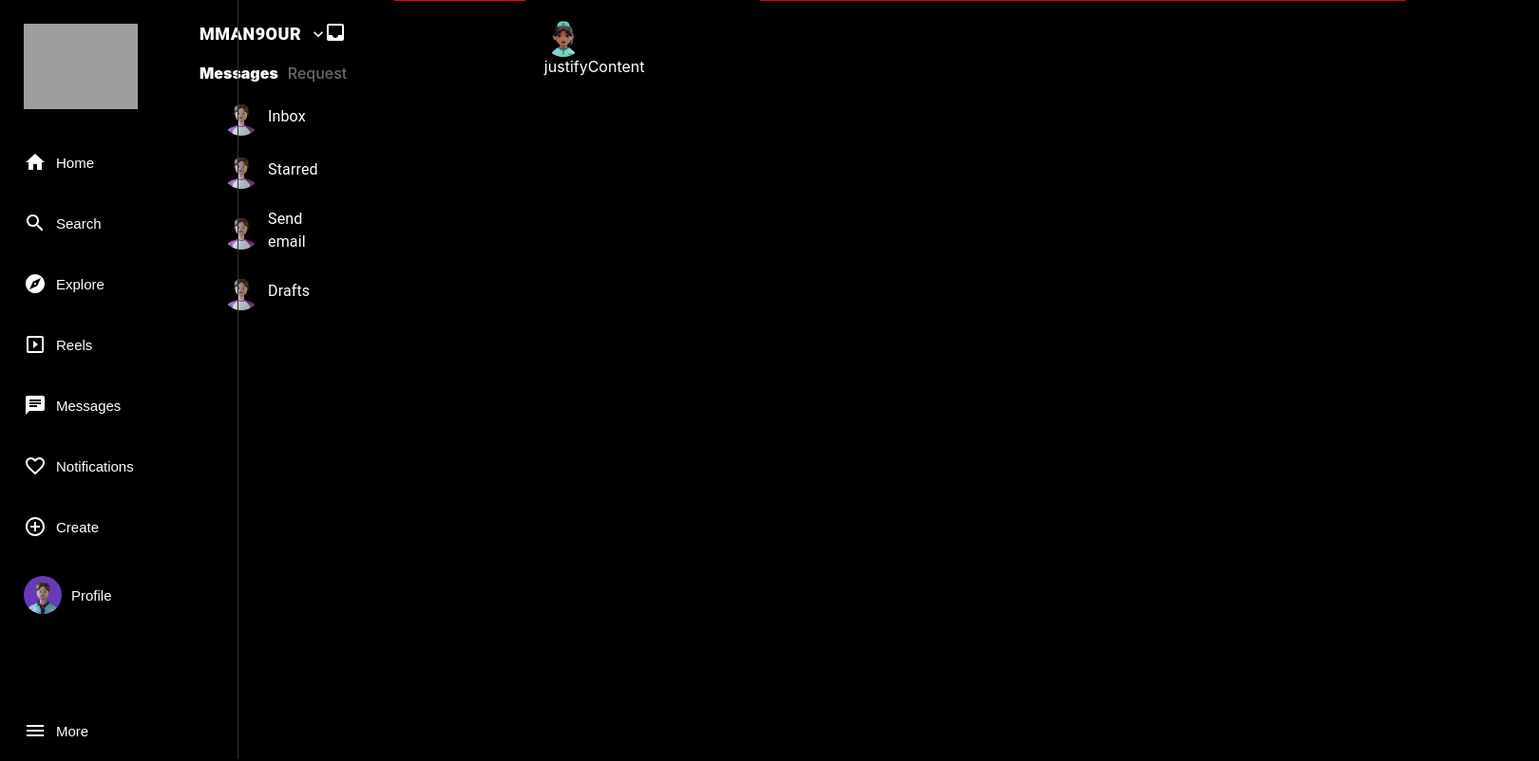
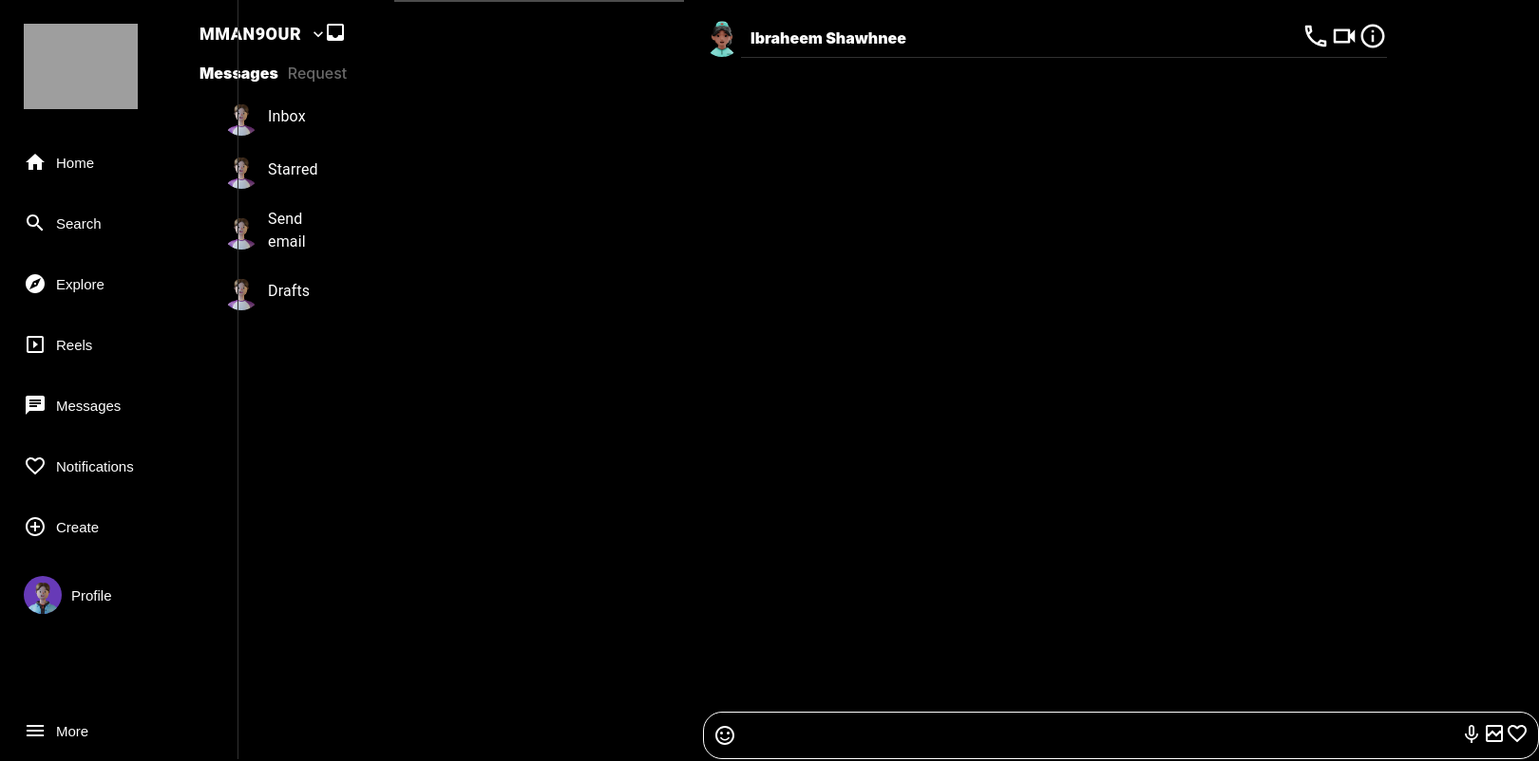
Before and after one commit to mman9our/Instagram-Clone, a React (Vite) app: page /messages in a window 1280 px wide. Shown: the top 802 px of the page at 95% size, 1620 px wide, since content can reach past the window. Built offline with nearby package versions, Linux system fonts and the light colour scheme; grey boxes are pictures that could not be loaded.

Commit message:
Messaging Page is ready

```diff
--- a/src/pages/Messages/Messages.css
+++ b/src/pages/Messages/Messages.css
@@ -1,6 +1,7 @@
 .messages {
     width: 100%;
     margin-left: 200px;
+    height: 400px;
 }
 
 .messages-wrapper {
@@ -9,7 +10,7 @@
 }
 .inbox{
     width:20%;
-    height: 1000px;
+    height: fit-content;
     padding: 20px 10px 10px 10px;
     color:white;
     font-weight: 900;
@@ -37,3 +38,186 @@
 .content{
     margin:20px
 }
+.contact-info{
+    display: flex;
+    align-items: center;
+    justify-content: space-between;
+}
+.account-details{
+    display: flex;
+    align-items: center;
+}
+
+.chat {
+    border: 1px solid white;
+    border-radius: 20px;
+    position: absolute;
+    bottom: 0;
+    display: flex;
+    padding: 10px;
+    align-items: center;
+    justify-content: space-between;
+    width: 67%;
+    z-index: 1;
+}
+.left{
+    display: flex;
+    align-items: center;
+}
+
+
+
+@media screen and (max-width: 767px) {
+    .messages {
+        width: 80%;
+        margin-left: 200px;
+        height: 400px;
+    }
+
+    .messages-wrapper {
+        display: flex;
+
+    }
+    .communication{
+        font-size: small;
+    }
+    .inbox{
+        width:50%;
+        height: fit-content;
+        padding: 20px 10px 10px 10px;
+        color:white;
+        font-weight: 900;
+    }
+    .content{
+        width: 80%;
+        height: 1000px;
+
+    }
+    .upper-inbox{
+        align-items: center;
+        display: flex;
+        justify-content: space-between;
+        margin-bottom: 15px;
+    }
+    .messages-section{
+        display: flex;
+        justify-content: space-between;
+    }
+    .request{
+        color:dimgray;
+        font-weight: 500;
+    }
+
+    .content{
+        margin:20px
+    }
+    .contact-info{
+        display: flex;
+        align-items: center;
+        justify-content: space-between;
+    }
+    .account-details{
+        display: flex;
+        align-items: center;
+    }
+
+    .chat {
+        border: 1px solid white;
+        border-radius: 20px;
+        position: absolute;
+        bottom: 0;
+        display: flex;
+        padding: 3px;
+        align-items: center;
+        justify-content: space-between;
+        width: 50%;
+        z-index: 1;
+    }
+    .left{
+        display: flex;
+        align-items: center;
+        flex-wrap: "wrap";
+    }
+
+}
+@media screen and (max-width: 600px) {
+
+}
+
+@media screen and (min-width: 600px) and (max-width: 959px) {
+
+}
+
+@media screen and (min-width: 960px) and (max-width: 1279px) {
+
+}
+
+@media screen and (min-width: 1280px) {
+    .messages {
+        width: 100%;
+        margin-left: 200px;
+        height: 400px;
+    }
+
+    .messages-wrapper {
+        display: flex;
+
+    }
+    .inbox{
+        width:20%;
+        height: fit-content;
+        padding: 20px 10px 10px 10px;
+        color:white;
+        font-weight: 900;
+    }
+    .content{
+        width: 80%;
+        height: 1000px;
+
+    }
+    .upper-inbox{
+        align-items: center;
+        display: flex;
+        justify-content: space-between;
+        margin-bottom: 15px;
+    }
+    .messages-section{
+        display: flex;
+        justify-content: space-between;
+    }
+    .request{
+        color:dimgray;
+        font-weight: 500;
+    }
+
+    .content{
+        margin:20px
+    }
+    .contact-info{
+        display: flex;
+        align-items: center;
+        justify-content: space-between;
+    }
+    .account-details{
+        display: flex;
+        align-items: center;
+    }
+
+    .chat {
+        border: 1px solid white;
+        border-radius: 20px;
+        position: absolute;
+        bottom: 0;
+        display: flex;
+        padding: 10px;
+        align-items: center;
+        justify-content: space-between;
+        width: 67%;
+        z-index: 1;
+    }
+    .left{
+        display: flex;
+        align-items: center;
+    }
+
+}
--- a/src/pages/Messages/Messages.jsx
+++ b/src/pages/Messages/Messages.jsx
@@ -9,13 +9,18 @@
 	ListItemText,
 	Menu,
 	MenuItem,
-	Toolbar,
 } from "@mui/material";
 import "./Messages.css";
 import KeyboardArrowDownIcon from "@mui/icons-material/KeyboardArrowDown";
 import { useState } from "react";
-import { EditNotifications } from "@mui/icons-material";
 import InboxIcon from "@mui/icons-material/Inbox";
+import CallOutlinedIcon from "@mui/icons-material/CallOutlined";
+import VideocamOutlinedIcon from "@mui/icons-material/VideocamOutlined";
+import InfoOutlinedIcon from "@mui/icons-material/InfoOutlined";
+import SentimentSatisfiedAltOutlinedIcon from "@mui/icons-material/SentimentSatisfiedAltOutlined";
+import KeyboardVoiceOutlinedIcon from "@mui/icons-material/KeyboardVoiceOutlined";
+import BrokenImageOutlinedIcon from "@mui/icons-material/BrokenImageOutlined";
+import FavoriteBorderOutlinedIcon from "@mui/icons-material/FavoriteBorderOutlined";
 const Messages = () => {
 	const [anchorEl, setAnchorEl] = useState(null);
 	const open = Boolean(anchorEl);
@@ -91,7 +96,7 @@
 						<div className="request">Request</div>
 					</div>
 					<List>
-						{["Inbox", "Starred", "Send email", "Drafts"].map((text, index) => (
+						{["Inbox", "Starred", "Send email", "Drafts"].map((text) => (
 							<ListItem key={text} disablePadding>
 								<ListItemButton>
 									<ListItemIcon
@@ -106,17 +111,61 @@
 						))}
 					</List>
 				</div>
-				<hr style={{ backgroundColor: "red", color: "red" }} />
+				<hr style={{ border: " 1px solid rgba(255, 255, 255, 0.128)" }} />
+
 				<div className="content">
 					<div className="contact-info">
-					<div className="account-details">
-
+						<div className="account-details">
+							<Avatar src="src/assets/Avatars/nurse.png" />
+							<span
+								style={{
+									paddingLeft: "10px",
+									fontWeight: "900",
+								}}
+							>
+								Ibraheem Shawhnee
+							</span>
+						</div>
+						<div className="communication-methods">
+							<span>
+								<CallOutlinedIcon
+									sx={{ fontSize: { xs: 12, sm: 16, md: 25, lg: 30 } }}
+								/>
+							</span>
+							<span>
+								<VideocamOutlinedIcon
+									sx={{ fontSize: { xs: 12, sm: 16, md: 25, lg: 30 } }}
+								/>
+							</span>
+							<span>
+								<InfoOutlinedIcon
+									sx={{ fontSize: { xs: 12, sm: 16, md: 25, lg: 30 } }}
+								/>
+							</span>
+						</div>
 					</div>
-						<Avatar src="src/assets/Avatars/nurse.png" />
+					<hr />
+					<div className="chat">
+						<div className="left">
+							<SentimentSatisfiedAltOutlinedIcon />
+							<input
+								style={{
+									paddingLeft: "10px",
+									background: "none",
+									border: "none",
+									color: "white",
+									width: "400px",
+									fontSize: "20px",
+								}}
+							></input>
+						</div>
+						<div className="right">
+							<KeyboardVoiceOutlinedIcon />
+							<BrokenImageOutlinedIcon />
+							<FavoriteBorderOutlinedIcon />
+						</div>
 					</div>
-					<div className="chat"> justifyContent</div>
 				</div>
-				<Divider sx={{ color: "white", backgroundColor: "red" }} />
 			</div>
 		</div>
 	);
```
